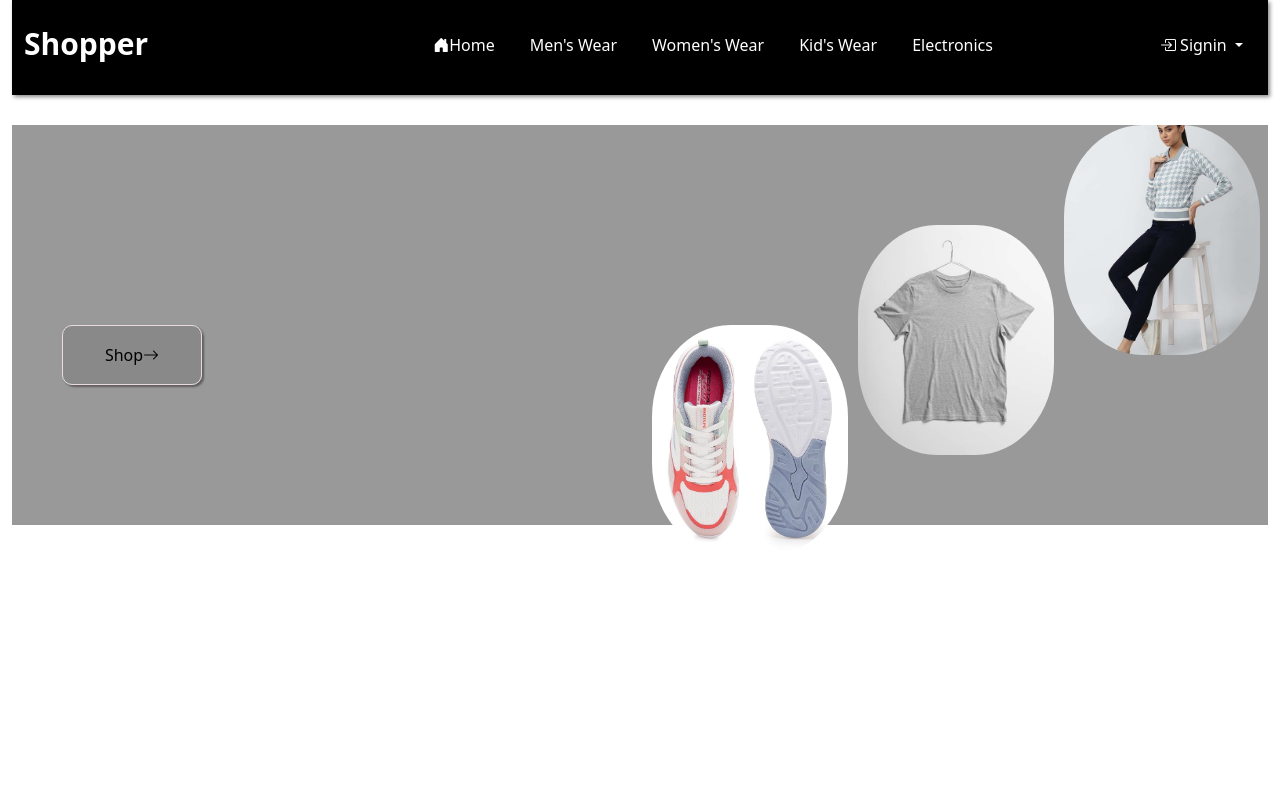
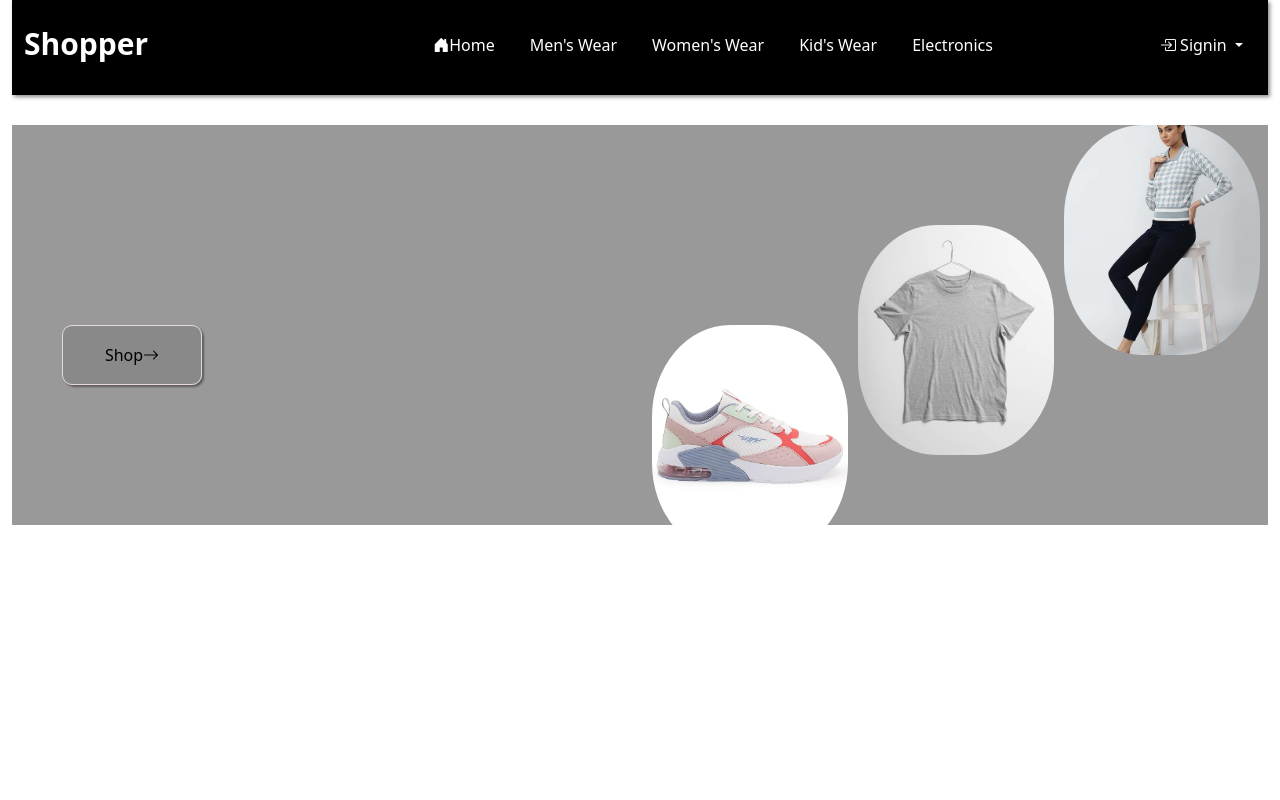
Before and after one commit to Shahnawaz934/online-shopper, a website: page index.html in a window 1280 px wide. Shown: the top 800 px of the page. Drawn offline with nearby package versions, Linux system fonts and the light colour scheme; no server answers.

Commit message:
changes added

```diff
--- a/style/index.css
+++ b/style/index.css
@@ -87,7 +87,7 @@ ul{
 }
 #card-box div:first-child{
     margin-top: 200px;
-    background-image: url(/images/womens-shoes4.jpg);
+    background-image: url(/images/womens-shoes2.jpg);
     /* ./images/womens-shoes4.jpg */
     background-position: center;
     background-size: cover;
```
